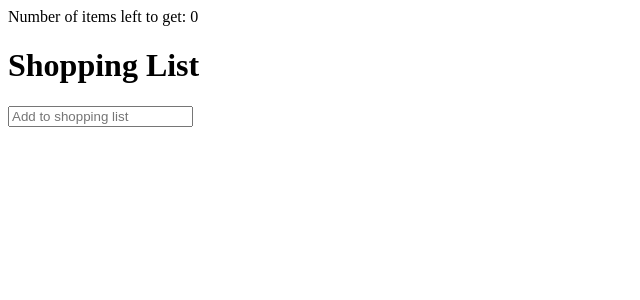
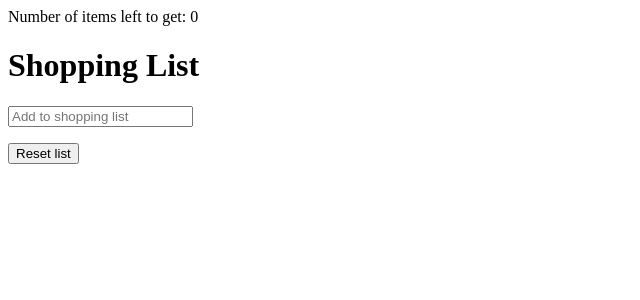
Before and after one commit to alex-i-blair/reducer-shopping-list, a React app: page / in a window 1280 px wide. Shown: the top 300 px of the page, without its empty margins (0-640 px from the left). Built offline with nearby package versions, Linux system fonts and the light colour scheme.

Commit message:
window.comfirm on reset list

```diff
--- a/src/components/Header.jsx
+++ b/src/components/Header.jsx
@@ -2,5 +2,5 @@ import { useList } from '../context/ListProvider';
 
 export default function Header() {
   const { shoppingList } = useList();
-  return <div>Number of items left to get: {shoppingList.length - 1}</div>;
+  return <div>Number of items left to get: {shoppingList.length}</div>;
 }
--- a/src/context/ListProvider.jsx
+++ b/src/context/ListProvider.jsx
@@ -1,6 +1,6 @@
 import { createContext, useContext, useReducer } from 'react';
 
-const initialState = [{}];
+const initialState = [];
 
 const reducer = (state, action) => {
   switch (action.type) {
@@ -23,6 +23,8 @@ const reducer = (state, action) => {
       });
     case 'DELETE_ITEM':
       return state.filter((listItem) => listItem.id !== action.payload.id);
+    case 'RESET_LIST':
+      return initialState;
   }
 };
 
@@ -39,6 +41,9 @@ export function ListProvider({ children }) {
   const handleDeleteItem = (id) => {
     dispatch({ type: 'DELETE_ITEM', payload: { id } });
   };
+  const handleResetList = () => {
+    dispatch({ type: 'RESET_LIST' });
+  };
 
   return (
     <ListContext.Provider
@@ -47,6 +52,7 @@ export function ListProvider({ children }) {
         handleAddItem,
         handleUpdateItem,
         handleDeleteItem,
+        handleResetList,
       }}
     >
       {children}
--- a/src/views/ShoppingList.jsx
+++ b/src/views/ShoppingList.jsx
@@ -4,7 +4,7 @@ import { useList } from '../context/ListProvider';
 
 export default function ShoppingList() {
   const [newListItem, setNewListItem] = useState('');
-  const { shoppingList, handleAddItem } = useList();
+  const { shoppingList, handleAddItem, handleResetList } = useList();
 
   const handleSubmit = (event) => {
     event.preventDefault();
@@ -31,6 +31,15 @@ export default function ShoppingList() {
             listItem.id && <ListItem key={listItem.id} listItem={listItem} />
         )}
       </ul>
+      <button
+        onClick={() => {
+          if (window.confirm('Are you sure you wish to delete this item?')) {
+            handleResetList();
+          }
+        }}
+      >
+        Reset list
+      </button>
     </>
   );
 }
```
